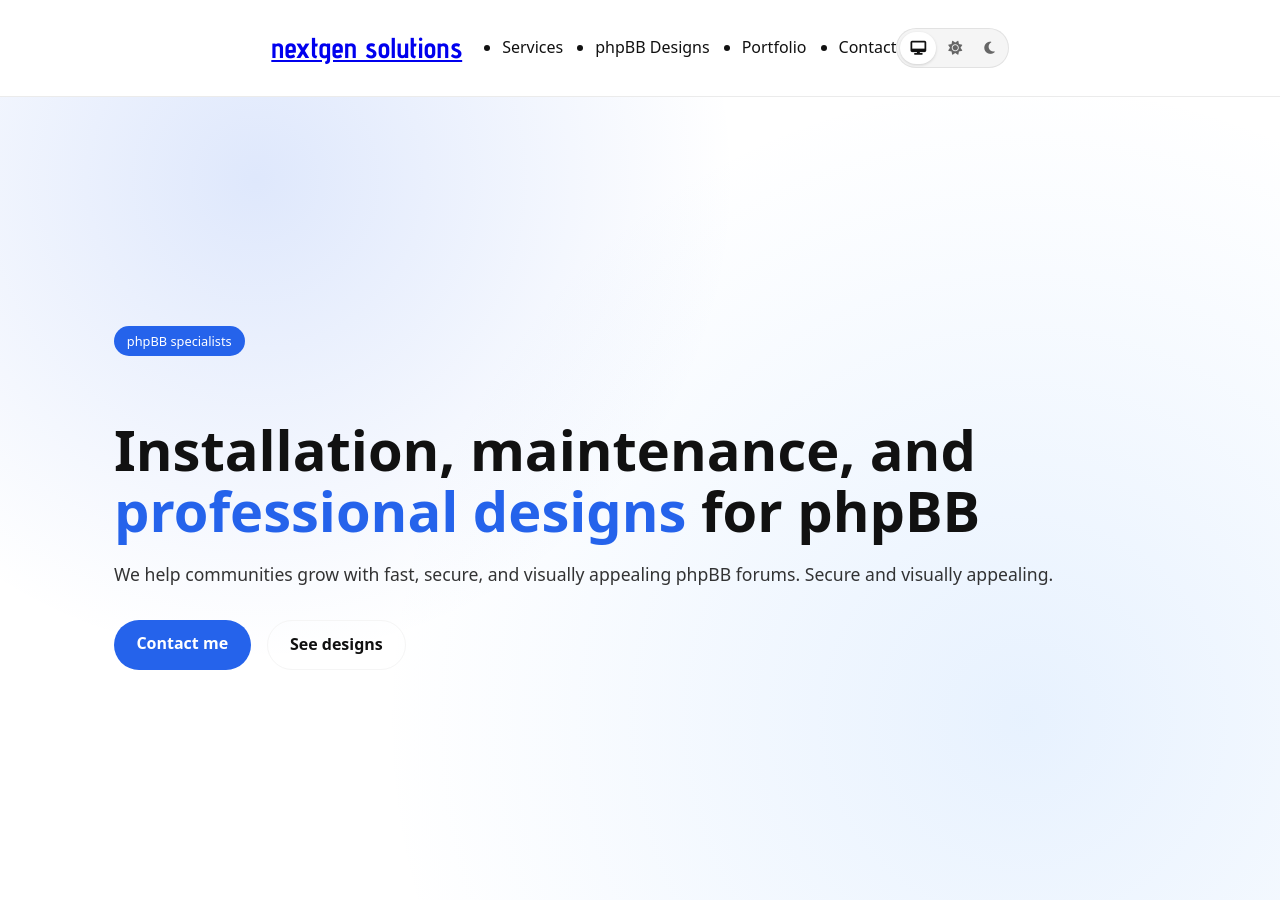
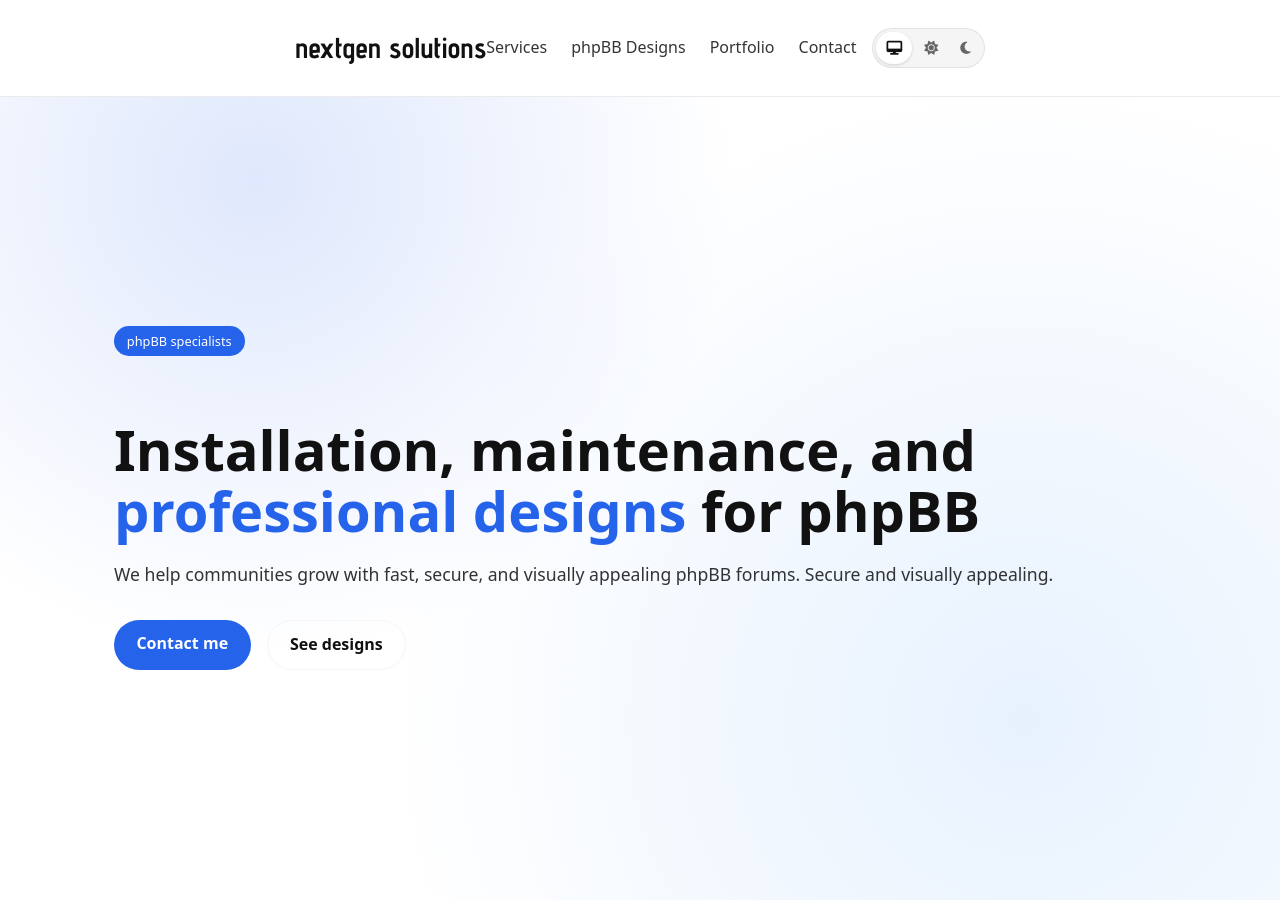
Before and after one commit to nextgen-solutions-gt/nextgen-solutions-gt.github.io, a Jekyll site: the page built from index.md, in a window 1280 px wide and 900 px high. Built offline with Jekyll 4.4.1, drawn with Linux system fonts in a browser that asks for light colours.

Commit message:
More improvements for navbar

```diff
--- a/_layouts/default.html
+++ b/_layouts/default.html
@@ -25,25 +25,24 @@
     </ul>
 
     <div class="nav-actions">
-      <!-- Theme -->
-      <div class="theme-switch">
-        <button data-theme-select="system"><i class="fa-solid fa-desktop"></i></button>
-        <button data-theme-select="light"><i class="fa-solid fa-sun"></i></button>
-        <button data-theme-select="dark"><i class="fa-solid fa-moon"></i></button>
+      <div class="theme-switch" role="group">
+        <button data-theme-select="system">
+          <i class="fa-solid fa-desktop"></i>
+        </button>
+        <button data-theme-select="light">
+          <i class="fa-solid fa-sun"></i>
+        </button>
+        <button data-theme-select="dark">
+          <i class="fa-solid fa-moon"></i>
+        </button>
       </div>
 
-      <!-- Mobile toggle -->
       <button class="nav-toggle" aria-label="Abrir menú">
         <i class="fa-solid fa-bars"></i>
       </button>
     </div>
   </nav>
-
-  <!-- Overlay -->
-  <div class="nav-overlay"></div>
 </header>
-
-
   <main>
     {{ content }}
   </main>
--- a/assets/css/style.css
+++ b/assets/css/style.css
@@ -251,25 +251,44 @@
 .nav {
   display: flex;
   align-items: center;
-  justify-content: space-between;
-  height: 64px;
+  height: 72px;
+}
+
+.brand {
+  font-weight: 700;
+  font-size: 1.2rem;
+}
+
+.brand a {
+  color: var(--text);
+  text-decoration: none;
 }
 
 .nav-links {
+  margin-left: auto; /* 👈 empuja el menú a la derecha */
   display: flex;
-  gap: 32px;
+  align-items: center;
+  gap: 24px;
+  list-style: none;
+  padding: 0;
 }
 
 .nav-links a {
   color: var(--text);
   text-decoration: none;
   font-weight: 500;
+  opacity: 0.85;
+}
+
+.nav-links a:hover {
+  opacity: 1;
 }
 
 .nav-actions {
   display: flex;
   align-items: center;
   gap: 12px;
+  margin-left: 16px;
 }
 
 .nav-toggle {
@@ -277,57 +296,23 @@
 }
 
 @media (max-width: 768px) {
-  .nav-toggle {
-    display: inline-flex;
-    background: none;
-    border: none;
-    font-size: 22px;
-    cursor: pointer;
-    color: var(--text);
-  }
-
   .nav-links {
-    position: fixed;
-    top: 0;
-    right: -100%;
-    width: 280px;
-    height: 100vh;
+    position: absolute;
+    top: 72px;
+    right: 0;
     background: var(--bg);
     flex-direction: column;
-    padding: 96px 24px;
-    gap: 24px;
-    transition: right .3s ease;
-    box-shadow: -10px 0 30px rgba(0,0,0,.15);
-    z-index: 1001;
+    width: 100%;
+    padding: 16px;
+    display: none;
   }
 
   .nav-links.open {
-    right: 0;
+    display: flex;
   }
 
-  .nav-overlay {
-    position: fixed;
-    inset: 0;
-    background: rgba(0,0,0,.4);
-    backdrop-filter: blur(4px);
-    opacity: 0;
-    pointer-events: none;
-    transition: opacity .3s ease;
-    z-index: 1000;
-  }
-
-  .nav-overlay.open {
-    opacity: 1;
-    pointer-events: auto;
-  }
-
-  .theme-switch {
-    display: none;
-  }
-
-  .nav-links .theme-switch {
+  .nav-toggle {
     display: inline-flex;
-    margin-top: 24px;
   }
 }
 
```
